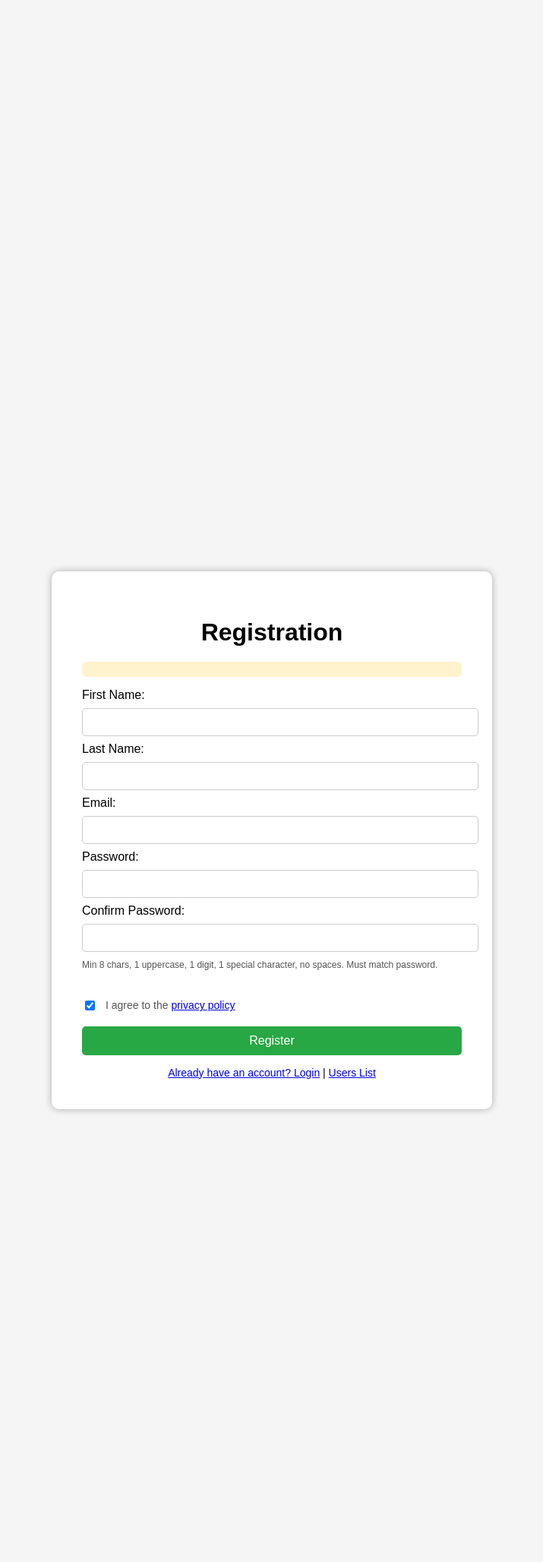
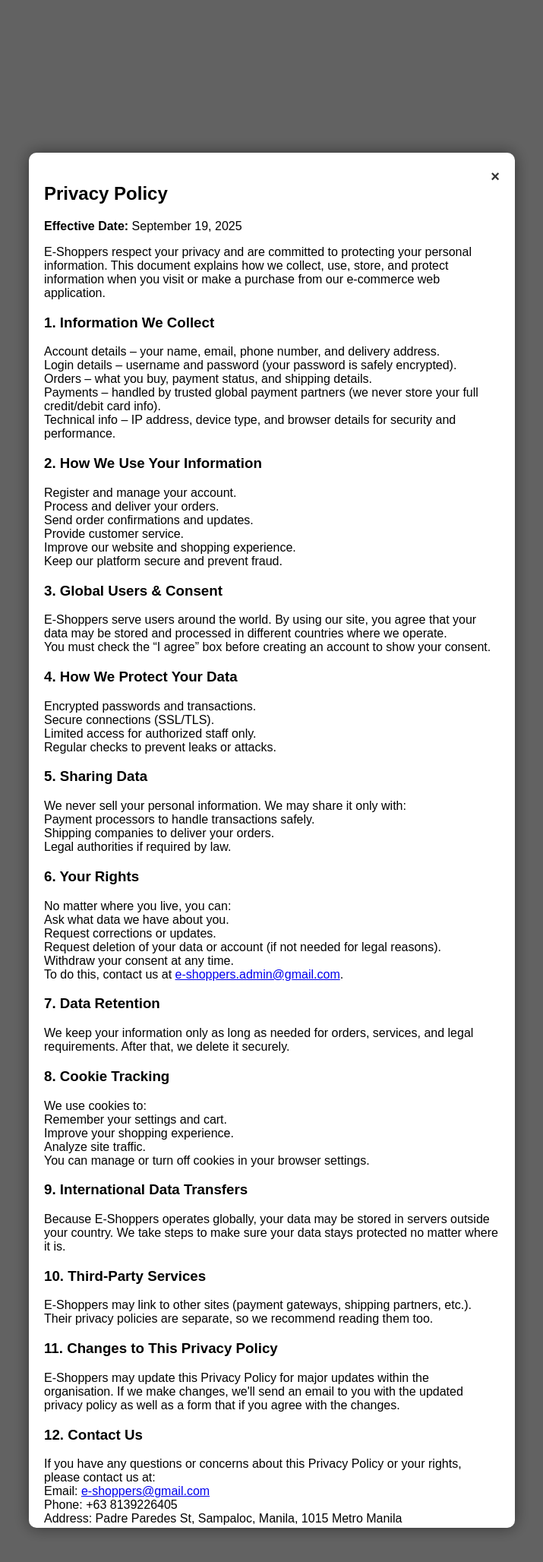
Before and after one commit to INB-Nathan/TSA2, a CodeIgniter 4 app: the page made by app/Views/register.php in a window 1280 px wide. Shown: the top 2056 px of the page at 76% size, without its empty margins (282-997 px from the left). Run offline with PHP 8.4 and a stand-in for CodeIgniter, Linux system fonts and the light colour scheme; the template is opened without the code that fills it, so the values that code supplies are empty; some libraries are stand-ins or nearby versions.

Commit message:
feature(frontend): Privacy policy
Added modal for privacy policy with styling and functionality.

```diff
--- a/app/Views/register.php
+++ b/app/Views/register.php
@@ -66,12 +66,49 @@
         input[type="checkbox"] {
             margin-right: 8px;
         }
+
+        /* 🔹 Modal Styles */
+        .modal {
+            display: none;
+            position: fixed;
+            z-index: 1000;
+            left: 0;
+            top: 0;
+            width: 100%;
+            height: 100%;
+            background-color: rgba(0, 0, 0, 0.6);
+            display: flex;
+            justify-content: center;
+            align-items: center;
+        }
+
+        .modal-content {
+            background: #fff;
+            padding: 20px;
+            width: 600px;
+            max-height: 80vh;
+            overflow-y: auto;
+            border-radius: 10px;
+            box-shadow: 0px 0px 20px rgba(0,0,0,0.5);
+            text-align: left;
+        }
+
+        .close {
+            float: right;
+            font-size: 20px;
+            font-weight: bold;
+            cursor: pointer;
+            color: #333;
+        }
+
+        .privacy-link {
+            color: blue;
+            text-decoration: underline;
+            cursor: pointer;
+        }
     </style>
 </head>
-<!--
-/**
-* * me thinks tapos na mga security configurations dito, tinamad na ako
--->
+
 <body>
     <div class="container">
         <h1>Registration</h1>
@@ -122,12 +159,7 @@
             <br>
             <label for="terms" style="display:flex; align-items:center; gap:6px;">
                 <input type="checkbox" name="terms" id="terms" value="1" <?= old('terms') ? 'checked' : '' ?> required>
-                <!--
-                /**
-                 * TODO: Change privacy policy into javascript pop up. Reasoning: So no more second page just to view the privacy policy. di ko lam kung kelan basta kung sinipag ako magiging pop up to kapag inde page lang talaga.
-                 */
-                -->
-                <span>I agree to the <a href="<?= site_url('privacy-policy') ?>" target="_blank">privacy policy</a></span>
+                <span>I agree to the <span class="privacy-link" id="privacyLink">privacy policy</span></span>
             </label>
             <?php if (!empty($errors['terms'])): ?><div style="color:red; font-size:12px;"><?= esc($errors['terms']) ?></div><?php endif; ?>
             <br>
@@ -137,6 +169,80 @@
             <a href="<?= site_url('/') ?>">Already have an account? Login</a>
             <?php if (session()->get('is_logged_in')): ?> | <a href="<?= site_url('users') ?>">Users List</a><?php endif; ?>
         </div>
+
+        <div id="privacyModal" class="modal">
+            <div class="modal-content">
+                <span class="close" id="closeModal">&times;</span>
+                <h2>Privacy Policy</h2>
+                <p><strong>Effective Date:</strong> September 19, 2025</p>
+                <p>E-Shoppers respect your privacy and are committed to protecting your personal information. This document explains how we collect, use, store, and protect information when you visit or make a purchase from our e-commerce web application.</p>
+
+                <h3>1. Information We Collect</h3>
+                <p>Account details – your name, email, phone number, and delivery address.<br>
+                Login details – username and password (your password is safely encrypted).<br>
+                Orders – what you buy, payment status, and shipping details.<br>
+                Payments – handled by trusted global payment partners (we never store your full credit/debit card info).<br>
+                Technical info – IP address, device type, and browser details for security and performance.</p>
+
+                <h3>2. How We Use Your Information</h3>
+                <p>Register and manage your account.<br>
+                Process and deliver your orders.<br>
+                Send order confirmations and updates.<br>
+                Provide customer service.<br>
+                Improve our website and shopping experience.<br>
+                Keep our platform secure and prevent fraud.</p>
+
+                <h3>3. Global Users & Consent</h3>
+                <p>E-Shoppers serve users around the world. By using our site, you agree that your data may be stored and processed in different countries where we operate.<br>
+                You must check the “I agree” box before creating an account to show your consent.</p>
+
+                <h3>4. How We Protect Your Data</h3>
+                <p>Encrypted passwords and transactions.<br>
+                Secure connections (SSL/TLS).<br>
+                Limited access for authorized staff only.<br>
+                Regular checks to prevent leaks or attacks.</p>
+
+                <h3>5. Sharing Data</h3>
+                <p>We never sell your personal information. We may share it only with:<br>
+                Payment processors to handle transactions safely.<br>
+                Shipping companies to deliver your orders.<br>
+                Legal authorities if required by law.</p>
+
+                <h3>6. Your Rights</h3>
+                <p>No matter where you live, you can:<br>
+                Ask what data we have about you.<br>
+                Request corrections or updates.<br>
+                Request deletion of your data or account (if not needed for legal reasons).<br>
+                Withdraw your consent at any time.<br>
+                To do this, contact us at <a href="mailto:e-shoppers.admin@gmail.com">e-shoppers.admin@gmail.com</a>.</p>
+
+                <h3>7. Data Retention</h3>
+                <p>We keep your information only as long as needed for orders, services, and legal requirements. After that, we delete it securely.</p>
+
+                <h3>8. Cookie Tracking</h3>
+                <p>We use cookies to:<br>
+                Remember your settings and cart.<br>
+                Improve your shopping experience.<br>
+                Analyze site traffic.<br>
+                You can manage or turn off cookies in your browser settings.</p>
+
+                <h3>9. International Data Transfers</h3>
+                <p>Because E-Shoppers operates globally, your data may be stored in servers outside your country. We take steps to make sure your data stays protected no matter where it is.</p>
+
+                <h3>10. Third-Party Services</h3>
+                <p>E-Shoppers may link to other sites (payment gateways, shipping partners, etc.). Their privacy policies are separate, so we recommend reading them too.</p>
+
+                <h3>11. Changes to This Privacy Policy</h3>
+                <p>E-Shoppers may update this Privacy Policy for major updates within the organisation. If we make changes, we'll send an email to you with the updated privacy policy as well as a form that if you agree with the changes.</p>
+
+                <h3>12. Contact Us</h3>
+                <p>If you have any questions or concerns about this Privacy Policy or your rights, please contact us at:<br>
+                Email: <a href="mailto:e-shoppers@gmail.com">e-shoppers@gmail.com</a><br>
+                Phone: +63 8139226405<br>
+                Address: Padre Paredes St, Sampaloc, Manila, 1015 Metro Manila</p>
+            </div>
+        </div>
+
         <script>
             const passwordInput = document.getElementById('password');
             const confirmInput = document.getElementById('password_confirm');
@@ -163,6 +269,24 @@
 
             passwordInput.addEventListener('input', validatePasswords);
             confirmInput.addEventListener('input', validatePasswords);
+
+            const privacyLink = document.getElementById("privacyLink");
+            const modal = document.getElementById("privacyModal");
+            const closeModal = document.getElementById("closeModal");
+
+            privacyLink.onclick = function () {
+                modal.style.display = "block";
+            }
+
+            document.getElementById("closeModal").onclick = function () {
+                modal.style.display = "none";
+            }
+
+            window.onclick = function (event) {
+                if (event.target === modal) {
+                    modal.style.display = "none";
+                }
+            }
         </script>
     </div>
 </body>
```
